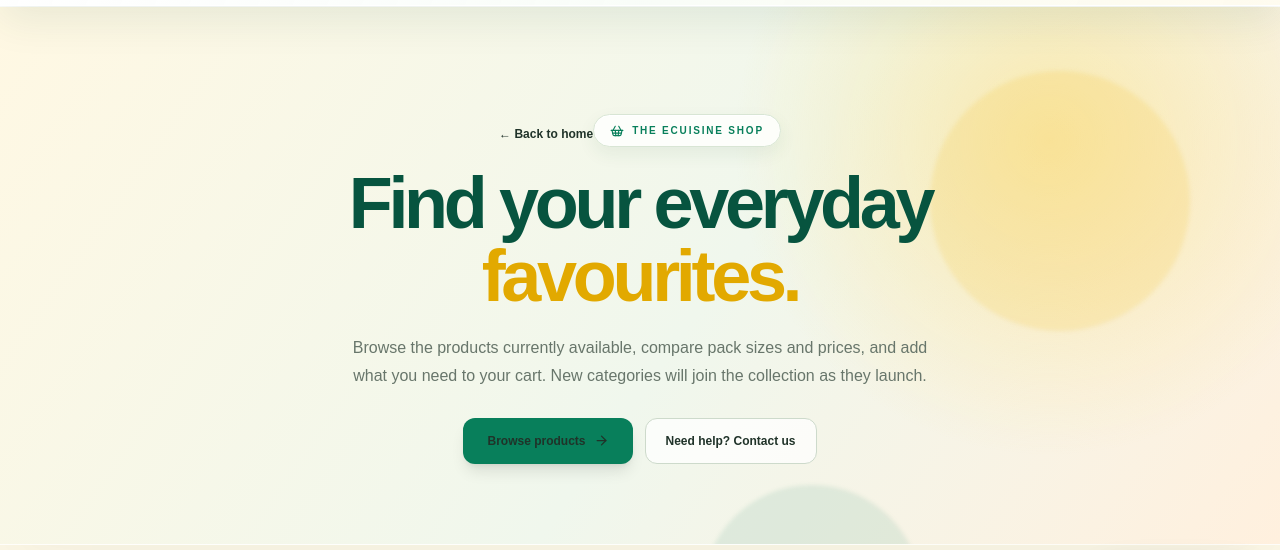
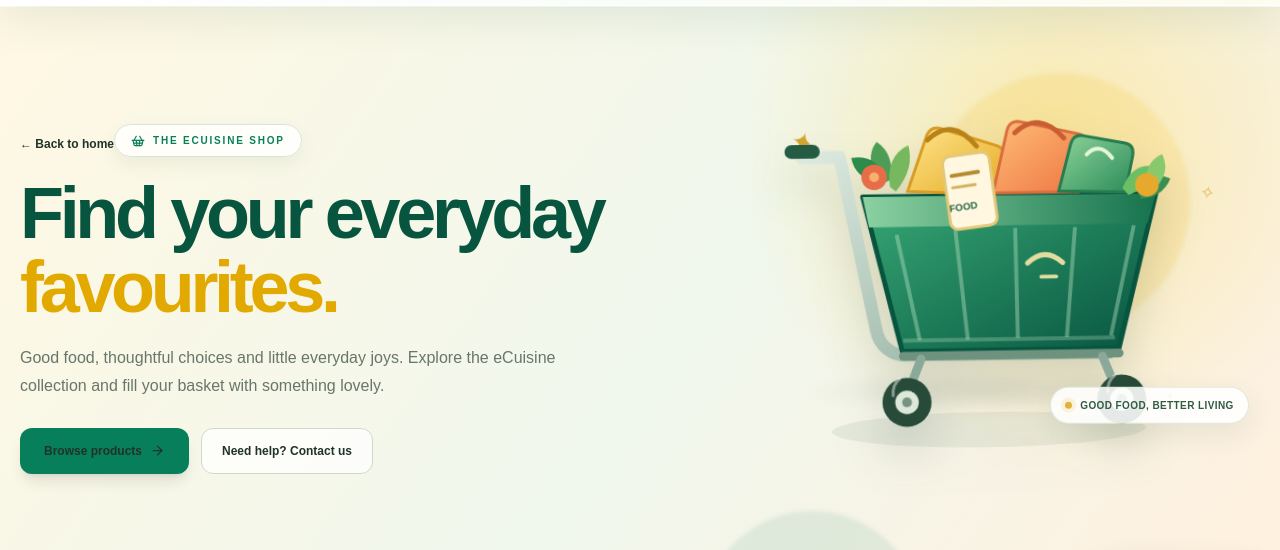
Before and after one commit to ecuisinefoods-collab/ecuisinefoods, a Next.js app: page /shop in a window 1280 px wide. Shown: the part 158-708 px from the top of the page. Built offline with nearby package versions, Linux system fonts and the light colour scheme; no server answers; the database is empty.

Commit message:
Add transparent 3D animated shopping cart to Shop hero

```diff
--- a/src/app/shop/page.tsx
+++ b/src/app/shop/page.tsx
@@ -3,6 +3,7 @@ import { ProductCatalog } from "@/components/product-catalog";
 import { supabase } from "@/lib/supabase";
 import { ArrowRight, BadgePercent, Coffee, Cookie, Leaf, PackageCheck, ShoppingBasket, Sparkles, Sprout, Truck } from "lucide-react";
 import Link from "next/link";
+import styles from "./shop-cart-hero.module.css";
 
 type Variant = { id:string; pack_size:string; price:number; sale_price:number|null; sale_starts_at:string|null; sale_ends_at:string|null; stock_quantity:number };
 type Product = { id:string; name:string; slug:string; category:string; short_description?:string|null; description:string|null; ingredients?:string|null; highlights?:string[]|null; image_url:string|null; is_featured?:boolean; created_at?:string; product_variants?:Variant[] };
@@ -39,15 +40,69 @@ export default async function ShopPage({searchParams}:{searchParams:Promise<{cat
     <section className="ec-shop-hero relative overflow-hidden">
       <div className="ec-shop-hero-orb ec-shop-hero-orb-one"/>
       <div className="ec-shop-hero-orb ec-shop-hero-orb-two"/>
-      <div className="relative mx-auto max-w-7xl px-5 py-12 sm:py-16 md:py-20">
-        <div className="mx-auto max-w-3xl text-center">
-          <Link href="/" className="mx-auto inline-flex items-center gap-2 text-xs font-bold text-[#68806d] hover:text-[#087f5b]">← Back to home</Link>
-          <p className="ec-shop-kicker mt-7 inline-flex items-center gap-2 rounded-full border px-4 py-2 text-[10px] font-black uppercase tracking-[.18em]"><ShoppingBasket size={14}/> The eCuisine shop</p>
-          <h1 className="mt-5 text-[2.8rem] font-black leading-[1.02] tracking-[-.06em] text-[#07543f] sm:text-6xl lg:text-[4.5rem]">Find your everyday <span className="block text-[#e2a900]">favourites.</span></h1>
-          <p className="mx-auto mt-5 max-w-xl text-sm leading-7 text-[#68766b] sm:text-base">Browse the products currently available, compare pack sizes and prices, and add what you need to your cart. New categories will join the collection as they launch.</p>
-          <div className="mt-7 flex flex-wrap justify-center gap-3">
-            <Link href="#products" className="inline-flex items-center gap-2 rounded-xl bg-[#087f5b] px-6 py-3.5 text-xs font-extrabold text-white shadow-lg transition hover:-translate-y-1 hover:bg-[#07543f]">Browse products <ArrowRight size={15}/></Link>
-            <Link href="/contact" className="inline-flex items-center gap-2 rounded-xl border border-[#cddacb] bg-white/75 px-5 py-3.5 text-xs font-bold text-[#315b43] transition hover:-translate-y-1">Need help? Contact us</Link>
+      <div className="relative mx-auto max-w-7xl px-5 py-10 sm:py-14 md:py-16">
+        <div className={styles.heroGrid}>
+          <div className={styles.heroCopy}>
+            <Link href="/" className="inline-flex items-center gap-2 text-xs font-bold text-[#68806d] hover:text-[#087f5b]">← Back to home</Link>
+            <p className="ec-shop-kicker mt-7 inline-flex items-center gap-2 rounded-full border px-4 py-2 text-[10px] font-black uppercase tracking-[.18em]"><ShoppingBasket size={14}/> The eCuisine shop</p>
+            <h1 className="mt-5 text-[2.8rem] font-black leading-[1.02] tracking-[-.06em] text-[#07543f] sm:text-6xl lg:text-[4.5rem]">Find your everyday <span className="block text-[#e2a900]">favourites.</span></h1>
+            <p className="mt-5 max-w-xl text-sm leading-7 text-[#68766b] sm:text-base">Good food, thoughtful choices and little everyday joys. Explore the eCuisine collection and fill your basket with something lovely.</p>
+            <div className="mt-7 flex flex-wrap gap-3 max-md:justify-center">
+              <Link href="#products" className="inline-flex items-center gap-2 rounded-xl bg-[#087f5b] px-6 py-3.5 text-xs font-extrabold text-white shadow-lg transition hover:-translate-y-1 hover:bg-[#07543f]">Browse products <ArrowRight size={15}/></Link>
+              <Link href="/contact" className="inline-flex items-center gap-2 rounded-xl border border-[#cddacb] bg-white/75 px-5 py-3.5 text-xs font-bold text-[#315b43] transition hover:-translate-y-1">Need help? Contact us</Link>
+            </div>
+          </div>
+          <div className={styles.cartScene} aria-label="A colourful three-dimensional shopping cart filled with groceries">
+            <span className={`${styles.sparkle} ${styles.sparkleOne}`} aria-hidden="true">✦</span>
+            <span className={`${styles.sparkle} ${styles.sparkleTwo}`} aria-hidden="true">✧</span>
+            <span className={`${styles.sparkle} ${styles.sparkleThree}`} aria-hidden="true">✦</span>
+            <span className={styles.cartGround} aria-hidden="true"/>
+            <svg className={styles.cartArtwork} viewBox="0 0 520 390" role="img" aria-labelledby="shop-cart-title shop-cart-desc" xmlns="http://www.w3.org/2000/svg">
+              <title id="shop-cart-title">eCuisine shopping cart</title>
+              <desc id="shop-cart-desc">A floating three-dimensional green shopping cart carrying colourful grocery bags, a cereal pack, vegetables and pantry items.</desc>
+              <defs>
+                <linearGradient id="cartBasket" x1="0" y1="0" x2="1" y2="1"><stop stopColor="#37a875"/><stop offset="1" stopColor="#07543f"/></linearGradient>
+                <linearGradient id="cartRim" x1="0" y1="0" x2="1" y2="0"><stop stopColor="#8bd1a1"/><stop offset="1" stopColor="#16734d"/></linearGradient>
+                <linearGradient id="bagGold" x1="0" y1="0" x2="1" y2="1"><stop stopColor="#ffe58b"/><stop offset="1" stopColor="#e5aa25"/></linearGradient>
+                <linearGradient id="bagOrange" x1="0" y1="0" x2="1" y2="1"><stop stopColor="#ffbd78"/><stop offset="1" stopColor="#ed7541"/></linearGradient>
+                <linearGradient id="packGreen" x1="0" y1="0" x2="1" y2="1"><stop stopColor="#8ed49a"/><stop offset="1" stopColor="#2b8b59"/></linearGradient>
+                <linearGradient id="cartMetal" x1="0" y1="0" x2="1" y2="1"><stop stopColor="#dce9df"/><stop offset="1" stopColor="#8ba99a"/></linearGradient>
+              </defs>
+              <ellipse cx="270" cy="343" rx="160" ry="18" fill="#214b32" opacity=".08"/>
+              <path d="M83 63h39l35 178c3 15 15 25 30 25h207" fill="none" stroke="url(#cartMetal)" strokeWidth="13" strokeLinecap="round" strokeLinejoin="round"/>
+              <path d="M73 57h22" stroke="#245b42" strokeWidth="14" strokeLinecap="round"/>
+              <path d="M145 104l299 1-40 157H183z" fill="url(#cartBasket)" stroke="#07543f" strokeWidth="5" strokeLinejoin="round"/>
+              <path d="M145 104l299 1-9 30H151z" fill="url(#cartRim)"/>
+              <path d="M179 143l22 108M239 139l11 112M300 138l1 112M361 138l-10 112M421 137l-25 112" stroke="#b8e2c3" strokeWidth="4" opacity=".42"/>
+              <path d="M184 251l216 0" stroke="#b8e2c3" strokeWidth="4" opacity=".3"/>
+              <path d="M191 99l20-56q5-12 17-7l55 18q10 4 6 15l-13 34z" fill="url(#bagGold)" stroke="#d99b21" strokeWidth="3"/>
+              <path d="M212 47q25-24 50 7" fill="none" stroke="#b98218" strokeWidth="5" strokeLinecap="round"/>
+              <path d="M278 102l15-63q3-12 15-9l58 13q12 3 9 15l-10 44z" fill="url(#bagOrange)" stroke="#d86d3e" strokeWidth="3"/>
+              <path d="M301 41q25-23 50 6" fill="none" stroke="#c85e32" strokeWidth="5" strokeLinecap="round"/>
+              <path d="M345 101l13-48q3-10 13-8l42 8q10 2 8 13l-8 37z" fill="url(#packGreen)" stroke="#267c4e" strokeWidth="3"/>
+              <path d="M374 64q13-13 26 4" fill="none" stroke="#e7f5d9" strokeWidth="4" strokeLinecap="round"/>
+              <rect x="226" y="65" width="48" height="75" rx="8" fill="#fff7df" stroke="#e3c879" strokeWidth="3" transform="rotate(-7 226 65)"/>
+              <path d="M236 84l27-4" stroke="#b68b30" strokeWidth="4" strokeLinecap="round"/>
+              <path d="M237 96l23-3" stroke="#d2b35d" strokeWidth="3" strokeLinecap="round"/>
+              <text x="248" y="119" fill="#236342" fontSize="10" fontWeight="900" textAnchor="middle" transform="rotate(-7 248 119)">FOOD</text>
+              <path d="M164 91q-18-25-4-43 18 12 14 39" fill="#4d9d56"/>
+              <path d="M173 94q-4-31 19-42 7 23-13 47" fill="#77b75e"/>
+              <path d="M163 92q-26-8-29-28 24-4 36 20" fill="#2e8c4b"/>
+              <circle cx="157" cy="84" r="13" fill="#e66d48"/><circle cx="157" cy="84" r="5" fill="#f8b06b"/>
+              <path d="M410 99q10-24 30-22 0 21-24 29" fill="#6bbf65"/>
+              <path d="M426 101q15-20 33-11-8 19-30 20" fill="#398f52"/>
+              <path d="M435 96q-3-23 16-31 9 19-8 35" fill="#88c96d"/>
+              <circle cx="435" cy="96" r="12" fill="#e6a92e"/>
+              <path d="M184 267h220" stroke="#6e927e" strokeWidth="9" strokeLinecap="round"/>
+              <path d="M202 270l-12 30M387 270l12 30" stroke="#8ba99a" strokeWidth="9" strokeLinecap="round"/>
+              <circle cx="187" cy="314" r="25" fill="#284b39"/><circle cx="187" cy="314" r="12" fill="#dce8d9"/><circle cx="187" cy="314" r="5" fill="#789282"/>
+              <circle cx="406" cy="314" r="25" fill="#284b39"/><circle cx="406" cy="314" r="12" fill="#dce8d9"/><circle cx="406" cy="314" r="5" fill="#789282"/>
+              <path d="M180 290q-8 6-7 17" fill="none" stroke="#fff" strokeWidth="3" opacity=".45" strokeLinecap="round"/>
+              <path d="M399 290q-8 6-7 17" fill="none" stroke="#fff" strokeWidth="3" opacity=".45" strokeLinecap="round"/>
+              <path d="M312 174q18-17 36 0" fill="none" stroke="#f8e7a8" strokeWidth="5" strokeLinecap="round" opacity=".9"/>
+              <path d="M326 188h15" stroke="#f8e7a8" strokeWidth="4" strokeLinecap="round" opacity=".9"/>
+            </svg>
+            <div className={styles.cartNote}><span className={styles.cartNoteDot}/><span>GOOD FOOD, BETTER LIVING</span></div>
           </div>
         </div>
       </div>
```
